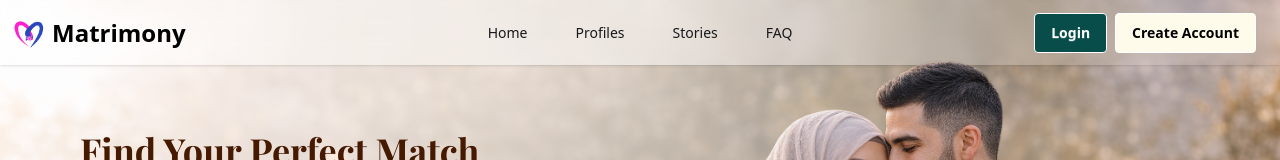
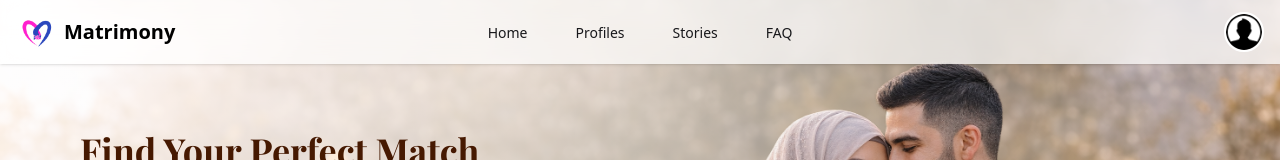
Before and after one commit to MH-liton-360/matrimony, a React (Vite) app: page /home in a window 1280 px wide. Shown: the top 160 px of the page. Built offline with nearby package versions, Linux system fonts and the light colour scheme.

Commit message:
UserIcon add

```diff
--- a/src/Components/Home/Testimonials/Testimonials.jsx
+++ b/src/Components/Home/Testimonials/Testimonials.jsx
@@ -55,7 +55,7 @@ const Testimonials = () => {
             <div>
                 <Swiper
                     className="mySwiper swiper-h"
-                    spaceBetween={10}
+                    spaceBetween={50}
                     pagination={{ clickable: true }}
                     modules={[Pagination]}
                     breakpoints={{
@@ -73,7 +73,10 @@ const Testimonials = () => {
                             spaceBetween={10}
                             pagination={{ clickable: true }}
                             modules={[Pagination]}
-                            style={{ height: "130px", position: "relative" }}
+                            style={{
+                                position: "relative",
+                                height: window.innerWidth < 768 ? "200px" : "130px",
+                            }}
                         >
                             {testimonials.map((t, index) => (
                                 <SwiperSlide key={index}>
--- a/src/shared/Navbar.jsx
+++ b/src/shared/Navbar.jsx
@@ -1,80 +1,90 @@
-// Navbar.jsx
 import { Link } from "react-router-dom";
 import { Link as ScrollLink } from "react-scroll";
-import logoMat from "../assets/logo/Interlocked hands forming a heart.png"
+
+import logoMat from "../assets/logo/Interlocked hands forming a heart.png";
+import UserIcon from "../assets/logo/user.png";
 
 const Navbar = () => {
+
     const navOptions = (
         <>
             <li>
-                <ScrollLink to="home" smooth={true} duration={500} className="hover:text-yellow-400 transition-colors cursor-pointer">Home</ScrollLink>
+                <ScrollLink to="home" smooth={true} duration={500} className="cursor-pointer hover:text-yellow-400 transition">
+                    Home
+                </ScrollLink>
             </li>
             <li>
-                <ScrollLink to="blog" smooth={true} duration={500} className="hover:text-yellow-400 transition-colors cursor-pointer">Profiles</ScrollLink>
+                <ScrollLink to="blog" smooth={true} duration={500} className="cursor-pointer hover:text-yellow-400 transition">
+                    Profiles
+                </ScrollLink>
             </li>
             <li>
-                <ScrollLink to="success_story" smooth={true} duration={500} className="hover:text-yellow-400 transition-colors cursor-pointer">Stories</ScrollLink>
+                <ScrollLink to="success_story" smooth={true} duration={500} className="cursor-pointer hover:text-yellow-400 transition">
+                    Stories
+                </ScrollLink>
             </li>
             <li>
-                <ScrollLink to="FAQ" smooth={true} duration={500} className="hover:text-yellow-400 transition-colors cursor-pointer">FAQ</ScrollLink>
+                <ScrollLink to="FAQ" smooth={true} duration={500} className="cursor-pointer hover:text-yellow-400 transition">
+                    FAQ
+                </ScrollLink>
             </li>
         </>
     );
 
     return (
         <section>
-            <div className="navbar fixed z-10 bg-gradient-to-r from-white/40 via-white/50 to-transparent backdrop-blur-md shadow-sm">
-                <div className="w-full max-w-7xl mx-auto flex items-center justify-center px-4 sm:px-6 relative">
+            <div className="fixed top-0 left-0 w-full z-50 bg-white/70 backdrop-blur-md shadow-sm">
+                <div className="max-w-7xl mx-auto flex items-center justify-between px-4 h-16">
 
-                    <div className="absolute lg:left-0 flex items-center gap-1">
-                        <img
-                            src={logoMat}
-                            alt="Logo"
-                            className="h-10 w-10 sm:h-12 sm:w-12 md:h-10 md:w-10 object-contain"
-                        />
-                        <Link
-                            to="/"
-                            className="text-xl sm:text-2xl md:text-2xl font-bold text-black hover:text-amber-400 transition-colors"
-                        >
-                            Matrimony
+                    {/* --- Left --- */}
+                    <div className="flex items-center lg:hidden">
+                        {/* Hamburger menu (mobile) */}
+                        <div className="dropdown">
+                            <div tabIndex={0} className="btn btn-ghost p-2">
+                                <svg xmlns="http://www.w3.org/2000/svg" className="h-6 w-6" fill="none" viewBox="0 0 24 24" stroke="currentColor">
+                                    <path strokeLinecap="round" strokeLinejoin="round" strokeWidth="2" d="M4 6h16M4 12h8m-8 6h16" />
+                                </svg>
+                            </div>
+                            <ul tabIndex={0} className="menu menu-sm dropdown-content bg-white/90 backdrop-blur-md rounded-box mt-3 w-56 p-2 shadow">
+                                {navOptions}
+                                <li><Link to="/login">Login</Link></li>
+                                <li><Link to="/signup">Create Account</Link></li>
+                            </ul>
+                        </div>
+                    </div>
+
+                    {/* --- Center Logo --- */}
+                    <div className="flex-1 flex justify-center lg:justify-start">
+                        <Link to="/" className="flex items-center gap-2">
+                            <img src={logoMat} alt="Logo" className="h-10 w-10 object-contain" />
+                            <span className="text-xl font-bold text-black hover:text-amber-400 transition">Matrimony</span>
                         </Link>
                     </div>
 
-                    <ul className="hidden lg:flex menu menu-horizontal gap-6">
+                    {/* --- Center Menu (Desktop) --- */}
+                    <ul className="hidden lg:flex menu menu-horizontal gap-6 absolute left-1/2 transform -translate-x-1/2">
                         {navOptions}
                     </ul>
 
-                    <div className="absolute right-4 hidden lg:flex gap-2">
-                        <Link to="/login">
-                            <span className="btn btn-outline text-white bg-accent-content border-white hover:bg-yellow-400 hover:border-yellow-400 hover:text-black">Login</span>
-                        </Link>
-                        <Link to="/signup">
-                            <span className="btn btn-outline text-black bg-amber-50 border-white hover:bg-yellow-400 hover:border-yellow-400 hover:text-black">Create Account</span>
-                        </Link>
+                    {/* --- Right: User Icon --- */}
+                    <div className="flex items-center gap-3">
+                        <div className="dropdown dropdown-end">
+                            <div tabIndex={0} className="w-10 h-10 rounded-full overflow-hidden border-2 border-white cursor-pointer hover:border-yellow-400 transition">
+                                <img src={UserIcon} alt="User" className="w-full h-full object-cover" />
                             </div>
-
-                    <div className="dropdown absolute left-0 lg:hidden">
-                        <div tabIndex={0} className="btn btn-ghost text-amber-950">
-                            <svg xmlns="http://www.w3.org/2000/svg" className="h-5 w-5" fill="none" viewBox="0 0 24 24" stroke="currentColor">
-                                <path strokeLinecap="round" strokeLinejoin="round" strokeWidth="2" d="M4 6h16M4 12h8m-8 6h16" />
-                            </svg>
-                        </div>
-                        <ul
-                            tabIndex="-1"
-                            className="menu menu-sm dropdown-content bg-white/80 backdrop-blur-md rounded-box mt-3 w-72 p-2 shadow flex flex-col gap-2"
-                        >
-                            {navOptions}
+                            <ul tabIndex={0} className="dropdown-content mt-4 z-100 w-52 rounded-xl bg-black shadow-xl p-3 space-y-2">
                                 <li>
-                                <Link to="/login">
-                                    <span className="btn btn-outline w-full text-white bg-accent-content border-white hover:bg-yellow-400 hover:border-yellow-400 hover:text-black">Login</span>
+                                    <Link to="/login" className="block text-center py-2 rounded-lg bg-black hover:bg-yellow-400 hover:text-black transition">
+                                        Login
                                     </Link>
                                 </li>
                                 <li>
-                                <Link to="/signup">
-                                    <span className="btn btn-outline w-full text-black bg-amber-50 border-white hover:bg-yellow-400 hover:border-yellow-400 hover:text-black">Create Account</span>
+                                    <Link to="/signup" className="block text-center py-2 rounded-lg bg-black hover:bg-yellow-400 hover:text-black transition">
+                                        Create Account
                                     </Link>
                                 </li>
                             </ul>
+                        </div>
                     </div>
 
                 </div>
```
Also changed, not shown: src/assets/logo/user.png (added). Lines whose indentation alone changed are shown as unchanged.
